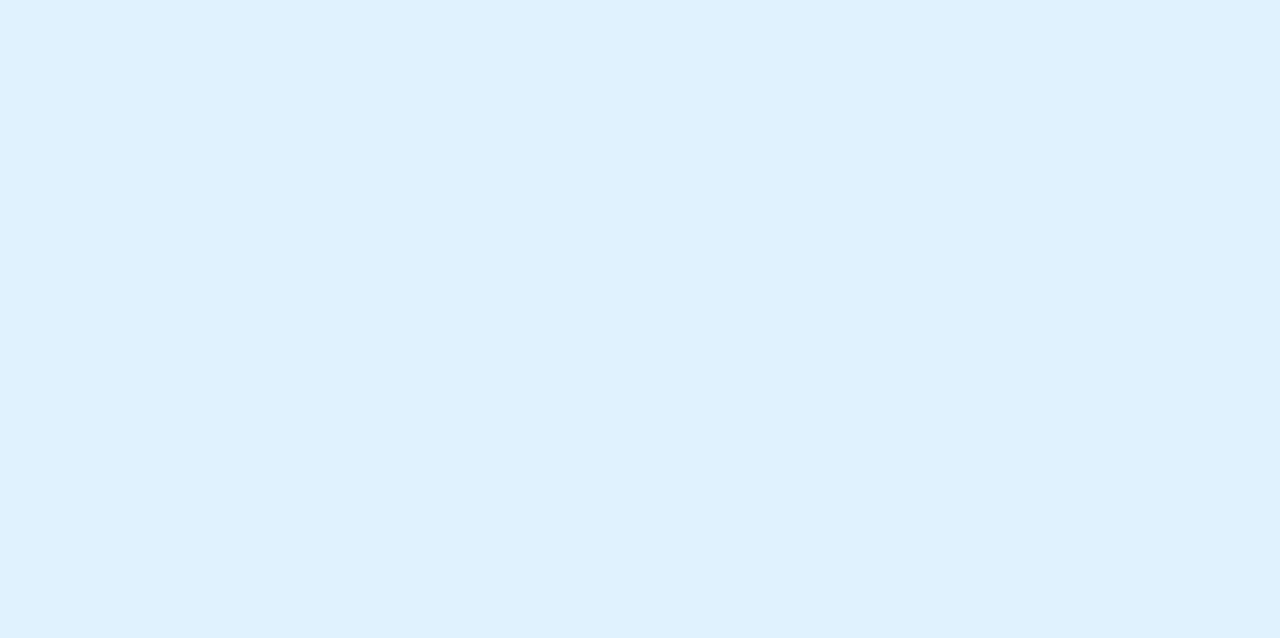
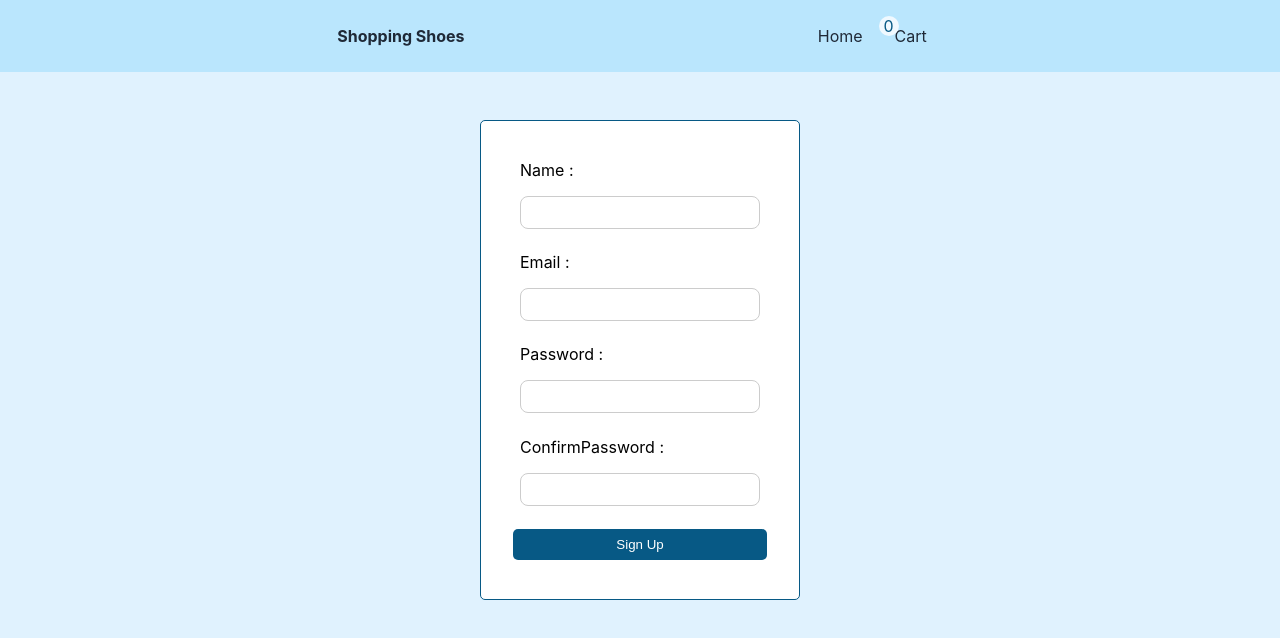
Before and after one commit to FahimePourbarzegary/shopping-shoes, a React (Create React App) app: page /signup in a window 1280 px wide. Before the commit this address had no page. Shown: the top 638 px of the page. Built offline with nearby package versions, Linux system fonts and the light colour scheme.

Commit message:
signUpPage

```diff
--- a/package.json
+++ b/package.json
@@ -3,11 +3,13 @@
   "version": "0.1.0",
   "private": true,
   "dependencies": {
+    "formik": "^2.2.9",
     "react": "^18.2.0",
     "react-dom": "^18.2.0",
     "react-router-dom": "^6.4.1",
     "react-scripts": "5.0.1",
-    "react-toastify": "^9.0.8"
+    "react-toastify": "^9.0.8",
+    "yup": "^0.32.11"
   },
   "scripts": {
     "start": "react-scripts start",
--- a/src/App.js
+++ b/src/App.js
@@ -5,12 +5,18 @@ import CartPage from "./Pages/CartPage";
 import CartProvider from "./Providers/CartProvider";
 import { ToastContainer } from "react-toastify";
 import "react-toastify/dist/ReactToastify.css";
+import CheckOutPage from "./Pages/CheckOutPage";
+import SignupPage from "./Pages/SignupPage";
+import LoginPage from "./Pages/LoginPage";
 function App() {
   return (
     <CartProvider>
       <ToastContainer />
       <Routes>
         <Route path="/" element={<HomePage />} />
+        <Route path="/checkout" element={<CheckOutPage />} />
+        <Route path="/signup" element={<SignupPage />} />
+        <Route path="/login" element={<LoginPage />} />
         <Route path="/cart" element={<CartPage />} />
       </Routes>
     </CartProvider>
--- a/src/Pages/CartPage.js
+++ b/src/Pages/CartPage.js
@@ -1,3 +1,4 @@
+import { Link } from "react-router-dom";
 import Layout from "../Layout/Layout";
 import { useCart, useCartActions } from "../Providers/CartProvider";
 import "./cartPage.css";
@@ -30,11 +31,12 @@ const CartPage = () => {
                     <img src={item.image} alt={item.name} />
                   </div>
                   <div>{item.name}</div>
-                  <div>{item.quantity}</div>
                   <div>{item.offPrice * item.quantity}$</div>
-                  <div>
+                  <div
+                    className="btn-group"
+                  >
                     <button onClick={() => decrementHandler(item)}>-</button>
-
+                    <button>{item.quantity}</button>
                     <button onClick={() => incrementHandler(item)}>+</button>
                   </div>
                 </section>
@@ -63,12 +65,15 @@ const CartSummary = ({ cart, total }) => {
       </div>
       <div className="summeryItem">
         <p>Orginal total price</p>
-        <p>{originalTotalPrice-total}</p>
+        <p>{originalTotalPrice - total}</p>
       </div>
       <div className="summeryItem net">
         <p>Net price</p>
         <p>{total}</p>
       </div>
+      <Link to="/checkout">
+        <button className="btn btn__primary">Go to checkout</button>
+      </Link>
     </section>
   );
 };
--- /dev/null
+++ b/src/Pages/CheckOutPage.js
@@ -0,0 +1,9 @@
+import Layout from "../Layout/Layout";
+
+const CheckOutPage = () => {
+    return ( <Layout>
+        <h2>this is checkout page</h2>
+    </Layout> );
+}
+
+export default CheckOutPage;
--- a/src/Pages/HomePage.js
+++ b/src/Pages/HomePage.js
@@ -46,7 +46,7 @@ const HomePage = () => {
                     {checkInCart(cart, product) ? (
                       <NavLink to="/cart">In cart</NavLink>
                     ) : (
-                      "ADD to cart"
+                      "Add to cart"
                     )}
                   </button>
                 </div>
--- /dev/null
+++ b/src/Pages/LoginPage.js
@@ -0,0 +1,9 @@
+import Layout from "../Layout/Layout";
+
+const LoginPage = () => {
+    return ( <Layout>
+
+    </Layout> );
+}
+
+export default LoginPage;
--- /dev/null
+++ b/src/Pages/SignupPage.js
@@ -0,0 +1,10 @@
+import SignupForm from "../components/Signup/SignupForm";
+import Layout from "../Layout/Layout";
+
+const SignupPage = () => {
+    return ( <Layout>
+        <SignupForm/>
+    </Layout> );
+}
+
+export default SignupPage;
--- a/src/Pages/cartPage.css
+++ b/src/Pages/cartPage.css
@@ -1,15 +1,14 @@
-.container{
+.container {
   display: flex;
-    padding: 2rem ;
+  padding: 2rem;
   justify-content: center;
 }
-.cartCenter{
+.cartCenter {
   display: flex;
   flex-direction: column;
   width: 60rem;
-
 }
-.cartItemList{
+.cartItemList {
   display: flex;
   flex-direction: column;
   border-radius: 10px;
@@ -18,55 +17,76 @@
   margin-bottom: 1rem;
   background-color: #f0f9ff;
 }
-.cartItem{
+.cartItem {
   display: grid;
-    grid-template-columns: repeat(5,1fr);
+  grid-template-columns: repeat(4, 1fr);
   border-bottom: 1px solid #075985;
   justify-content: center;
   padding: 1rem;
   align-items: center;
 }
-.cartItem *{
+.cartItem * {
   align-self: center;
   justify-self: center;
 }
-.cartItem__img{
+.cartItem__img {
   width: 80px;
   height: 80px;
 }
-.cartItem__img img{
+.cartItem__img img {
   border-radius: 5px;
   width: 100%;
   height: 100%;
 }
-.cartSummery{
-    height: 15rem;
+.cartSummery {
+  height: 18rem;
   border-radius: 10px;
   border: 1px solid #075985;
   background-color: #f0f9ff;
   padding: 1rem;
-
 }
-.summeryItem{
+.summeryItem {
   display: flex;
   justify-content: space-between;
   align-items: center;
   padding: 1rem;
 }
-.summeryItem.net{
+.summeryItem.net {
   border-top: 1px solid #075985;
   padding-top: 1rem;
+  padding-bottom: 2rem;
 }
-@media screen and (min-width: 900px){
-    .cartCenter{
+.btn-group button {
+  outline: none;
+  background-color: white;
+  border: 1px solid #075985;
+  color: #075985;
+  padding: 0.5rem;
+  cursor: pointer;
+}
+.btn-group button:first-child {
+  border-radius: 5px 0 0 5px;
+}
+.btn-group button:last-child {
+  border-radius: 0 5px 5px 0;
+}
+.btn-group button:nth-child(2) {
+  border-right: 0;
+  border-left: 0;
+}
+.cartSummery button{
+
+    width: 100%;
+}
+@media screen and (min-width: 900px) {
+  .cartCenter {
     flex-direction: row;
     justify-content: space-between;
-
   }
-    .cartSummery{
+  .cartSummery {
     width: 20rem;
   }
-    .cartItemList{
+  .cartItemList {
     width: 35rem;
   }
 }
--- /dev/null
+++ b/src/components/Signup/SignupForm.css
@@ -0,0 +1,21 @@
+.form{
+    width: 20rem;
+    height: 30rem;
+    display: flex;
+    flex-direction: column;
+    align-items: center;
+    justify-content: space-evenly;
+    padding: 2rem;
+    margin-top: 3rem;
+    border-radius: 5px;
+    background-color: white;
+    border: 1px solid #075985;
+}
+
+.signupform{
+    display: flex;
+    justify-content: center;
+}
+.signupform button{
+    width: 100%;
+}
--- /dev/null
+++ b/src/components/Signup/SignupForm.js
@@ -0,0 +1,64 @@
+import { useFormik } from "formik";
+import * as yup from "yup";
+import Input from "../common/Input";
+import "./SignupForm.css";
+const SignupForm = () => {
+  const initialValues = {
+    name: "",
+    email: "",
+    phoneNumber: "",
+    password: "",
+    confirmPassword: "",
+  };
+  const onSubmit = (values) => {
+    console.log(values);
+  };
+  const validationSchema = yup.object({
+    name: yup.string().required("name is Reqired"),
+    email: yup.string().email("email is invalid").required("email is Required"),
+    phoneNumber: yup.string().required("phoneNumber is Reqired"),
+    password: yup
+      .string()
+      .required("password is Reqired")
+      .min(8, "Password is too short - should be 8 chars minimum.")
+      .matches(/[a-zA-Z]/, "Password can only contain Latin letters."),
+    confirmPassword: yup
+      .string()
+      .oneOf([yup.ref("password"), null], "Passwords must match"),
+  });
+  const formik = useFormik({
+    initialValues,
+    onSubmit,
+    validationSchema,
+    validateOnMount: true,
+  });
+  return (
+    <div className="signupform">
+      <form className="form" onSubmit={formik.handleSubmit}>
+        <Input formik={formik} label="Name" name="name" />
+        <Input formik={formik} label="Email" name="email" />
+        <Input
+          formik={formik}
+          label="Password"
+          name="password"
+          type="password"
+        />
+        <Input
+          formik={formik}
+          label="ConfirmPassword"
+          name="confirmPassword"
+          type="password"
+        />
+        <button
+          type="submit"
+          disabled={!formik.isValid}
+          className="btn btn__primary"
+        >
+          Sign Up
+        </button>
+      </form>
+    </div>
+  );
+};
+
+export default SignupForm;
--- /dev/null
+++ b/src/components/common/Input.css
@@ -0,0 +1,18 @@
+.formControl{
+    margin-bottom: 1rem;
+}
+label{
+    display: block;
+}
+input{
+    width: 15rem;
+    padding: 0.5rem;
+    border-radius: 0.5rem;
+    margin-top: 1rem;
+    outline: 0;
+    border: 1px solid #ccc;
+    transition: all 0.5s ease-in;
+}
+input:focus{
+     border: 1px solid #0284c7;
+}
--- /dev/null
+++ b/src/components/common/Input.js
@@ -0,0 +1,18 @@
+import "./Input.css";
+const Input = ({ label, name, formik, type = "text" }) => {
+  return (
+    <div className="formControl">
+      <label htmlFor={name}>{label} :</label>
+      <input
+        type={type}
+        name={name}
+        id={name}
+        {...formik.getFieldProps(name)}
+      />
+      {formik.errors[name] && formik.touched[name] && (
+        <div className="error">{formik.errors[name]}</div>
+      )}
+    </div>
+  );
+};
+export default Input;
```
Also changed, not shown: 1 other file (tests, documents, lock files or other folders). Lines whose indentation alone changed are shown as unchanged.
